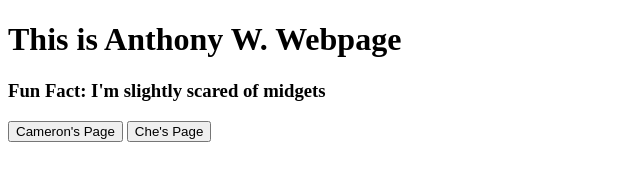
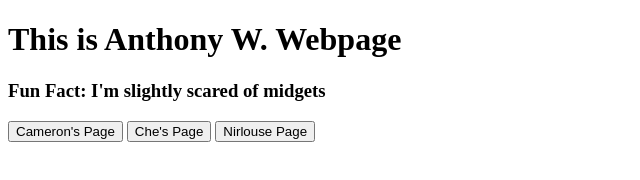
Before and after one commit to cam634/example-webpages, a plain HTML site: page anthony.html in a window 1280 px wide. Shown: the whole page, without its empty margins (0-640 px from the left). Drawn offline with Linux system fonts and the light colour scheme.

Commit message:
Nirlouse Button

```diff
--- a/anthony.html
+++ b/anthony.html
@@ -11,6 +11,7 @@
     <button onclick="window.location.href ='cameron-webpage'"">Cameron's Page</button>
 
     <button onclick="window.location.href='che.html'">Che's Page</button>
+    <button onclick="window.location.href ='nirlouse.html'">Nirlouse Page</button>
 
 </body>
 <script>
```
Also changed, not shown: cameron-webpage/index.html (+1 -0 lines), che.html (+2 -0 lines).
